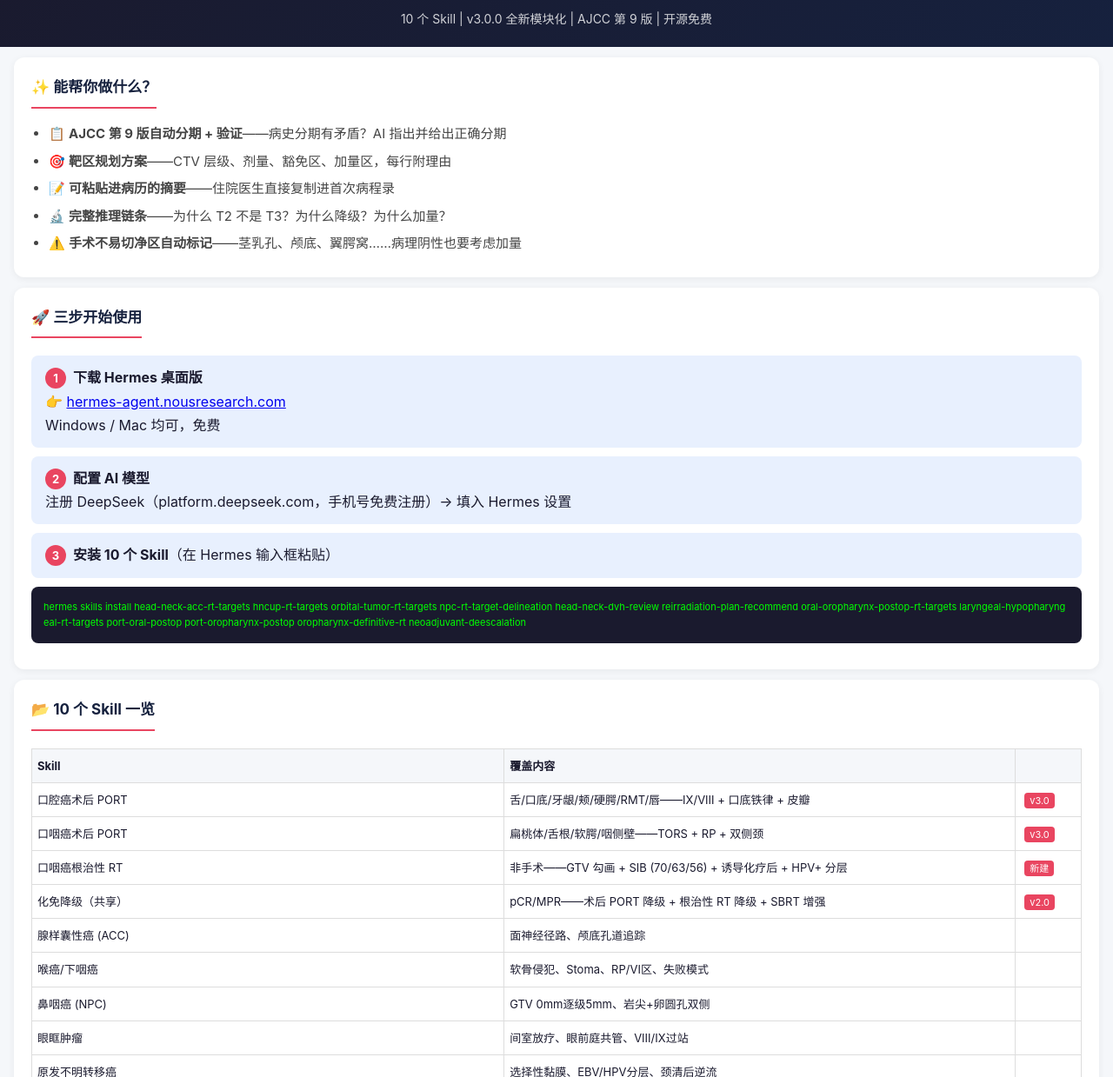
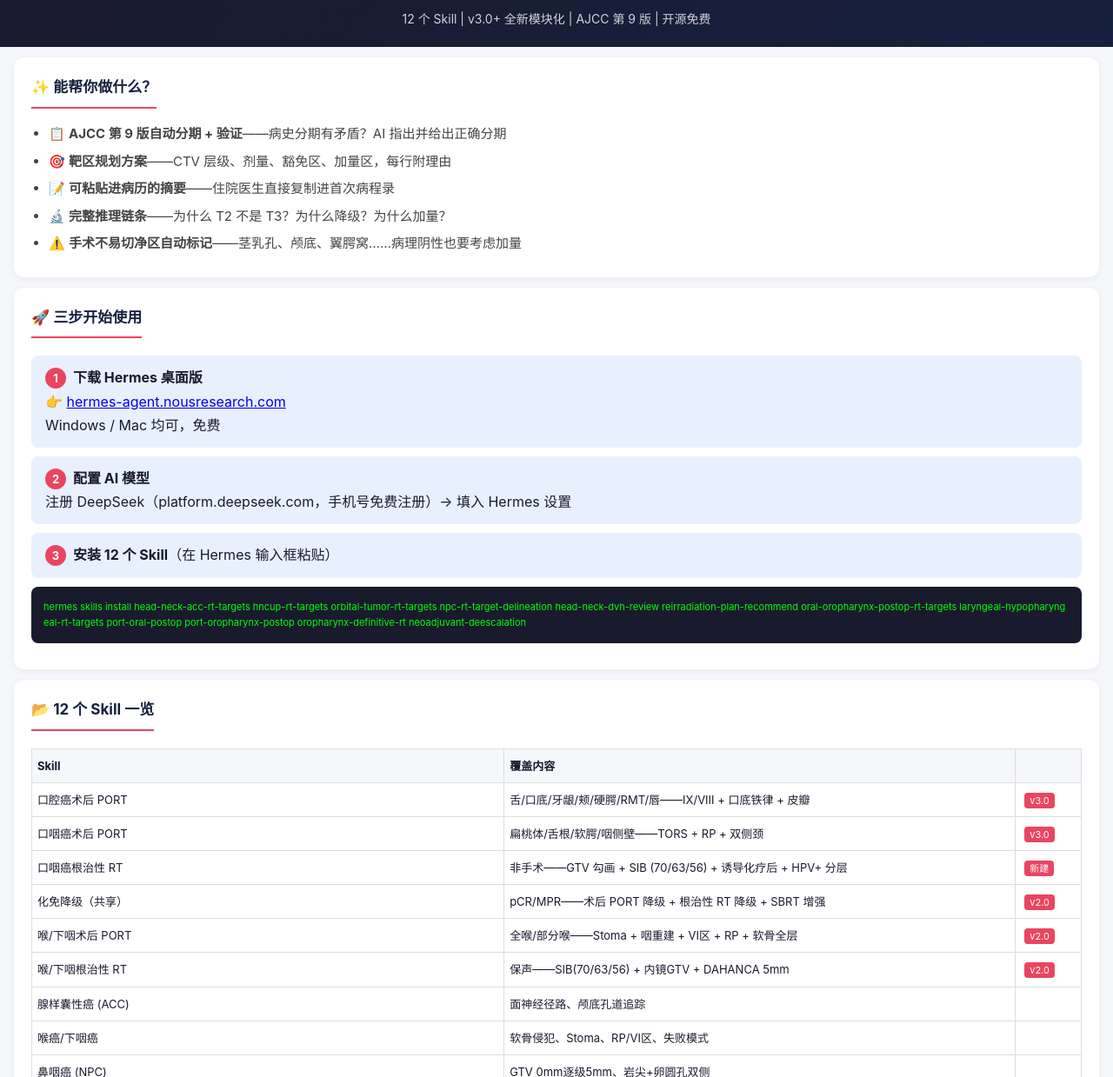
Before and after one commit to antica1/head-neck-rt-skills, a plain HTML site: page index.html in a window 1280 px wide. Shown: the part 61-1300 px from the top of the page at 87% size. Drawn offline with Linux system fonts and the light colour scheme.

Commit message:
Update index.html to 12 skills

```diff
--- a/index.html
+++ b/index.html
@@ -33,7 +33,7 @@
 
 <div class="header">
   <h1>🎯 头颈放疗靶区 AI 分析系统</h1>
-  <p>10 个 Skill | v3.0.0 全新模块化 | AJCC 第 9 版 | 开源免费</p>
+  <p>12 个 Skill | v3.0+ 全新模块化 | AJCC 第 9 版 | 开源免费</p>
 </div>
 
 <div class="card">
@@ -54,18 +54,20 @@
 
   <div class="step"><span class="num">2</span><b>配置 AI 模型</b><br>注册 DeepSeek（platform.deepseek.com，手机号免费注册）→ 填入 Hermes 设置</div>
 
-  <div class="step"><span class="num">3</span><b>安装 10 个 Skill</b>（在 Hermes 输入框粘贴）</div>
+  <div class="step"><span class="num">3</span><b>安装 12 个 Skill</b>（在 Hermes 输入框粘贴）</div>
   <div class="cmd">hermes skills install head-neck-acc-rt-targets hncup-rt-targets orbital-tumor-rt-targets npc-rt-target-delineation head-neck-dvh-review reirradiation-plan-recommend oral-oropharynx-postop-rt-targets laryngeal-hypopharyngeal-rt-targets port-oral-postop port-oropharynx-postop oropharynx-definitive-rt neoadjuvant-deescalation</div>
 </div>
 
 <div class="card">
-  <h2>📂 10 个 Skill 一览</h2>
+  <h2>📂 12 个 Skill 一览</h2>
   <table>
     <tr><th>Skill</th><th>覆盖内容</th><th></th></tr>
     <tr><td>口腔癌术后 PORT</td><td>舌/口底/牙龈/颊/硬腭/RMT/唇——IX/VIII + 口底铁律 + 皮瓣</td><td><span class="new-badge">v3.0</span></td></tr>
     <tr><td>口咽癌术后 PORT</td><td>扁桃体/舌根/软腭/咽侧壁——TORS + RP + 双侧颈</td><td><span class="new-badge">v3.0</span></td></tr>
     <tr><td>口咽癌根治性 RT</td><td>非手术——GTV 勾画 + SIB (70/63/56) + 诱导化疗后 + HPV+ 分层</td><td><span class="new-badge">新建</span></td></tr>
     <tr><td>化免降级（共享）</td><td>pCR/MPR——术后 PORT 降级 + 根治性 RT 降级 + SBRT 增强</td><td><span class="new-badge">v2.0</span></td></tr>
+    <tr><td>喉/下咽术后 PORT</td><td>全喉/部分喉——Stoma + 咽重建 + VI区 + RP + 软骨全层</td><td><span class="new-badge">v2.0</span></td></tr>
+    <tr><td>喉/下咽根治性 RT</td><td>保声——SIB(70/63/56) + 内镜GTV + DAHANCA 5mm</td><td><span class="new-badge">v2.0</span></td></tr>
     <tr><td>腺样囊性癌 (ACC)</td><td>面神经径路、颅底孔道追踪</td><td></td></tr>
     <tr><td>喉癌/下咽癌</td><td>软骨侵犯、Stoma、RP/Ⅵ区、失败模式</td><td></td></tr>
     <tr><td>鼻咽癌 (NPC)</td><td>GTV 0mm逐级5mm、岩尖+卵圆孔双侧</td><td></td></tr>
```
